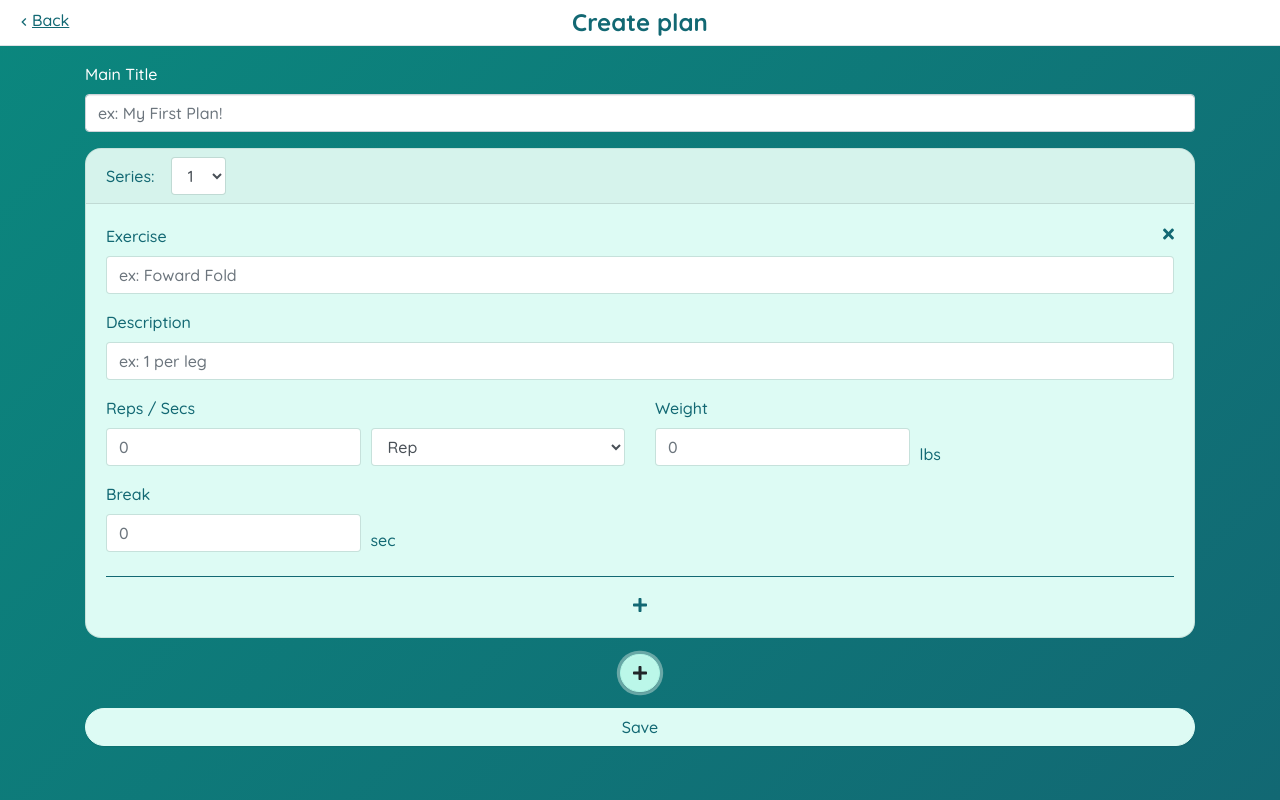
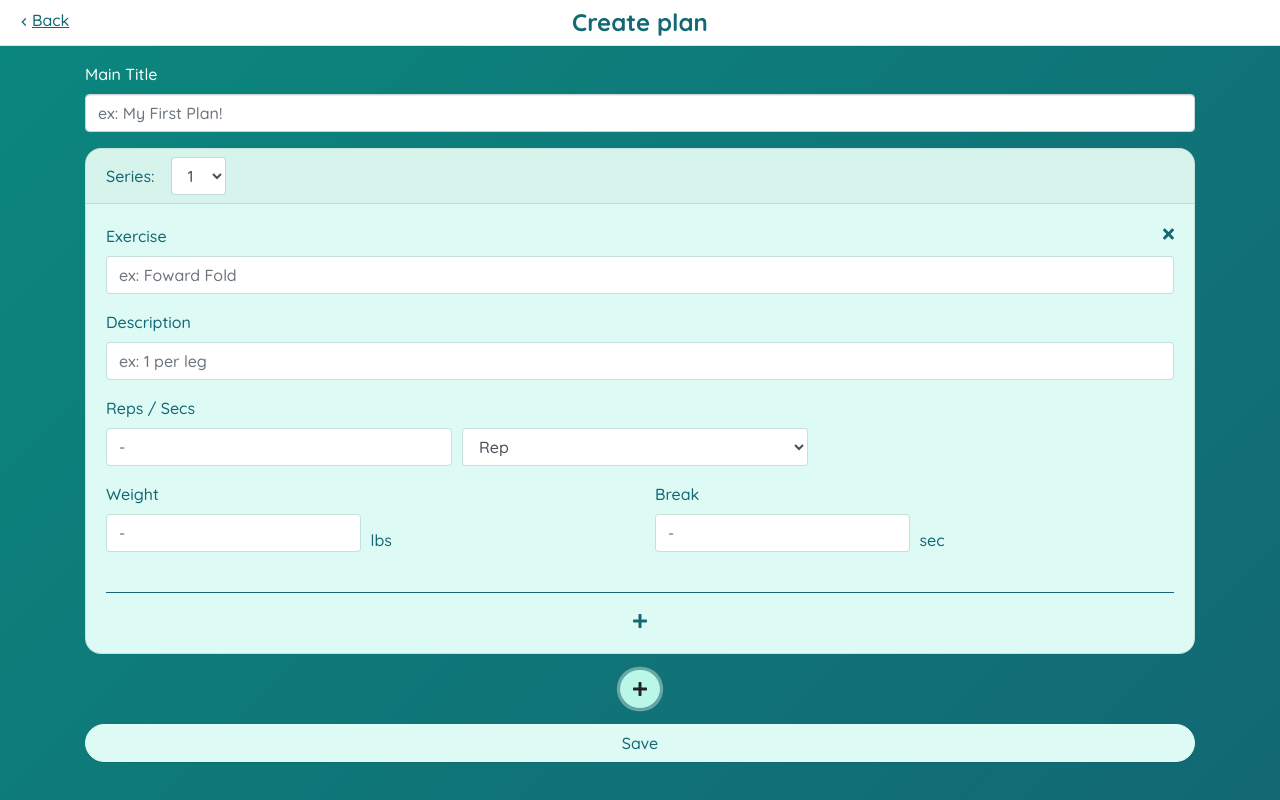
Before and after one commit to williamLafortuneCaissy/trainingApp, a React (Create React App) app: page /plan/create in a window 1280 px wide. Both pictures are taken after a click on the button 640 px from the left and 166 px from the top of the page. Built offline with nearby package versions, Linux system fonts and the light colour scheme.

Commit message:
inputs refactor finished

```diff
--- a/src/components/plan/edit/ExerciseEdit.js
+++ b/src/components/plan/edit/ExerciseEdit.js
@@ -6,7 +6,9 @@ import { Button, Card, Col, Container, Form, Row } from 'react-bootstrap';
 // this manages the form
 // ==============================================
 // @param {func} deleteExercise deletes this exercise
-const ExerciseEdit = ({ removeExercise }) => {
+const ExerciseEdit = ({ exercise, removeExercise, handleChange }) => {
+
+    const inputNameSuffix = `.${exercise.setId}.${exercise.id}`
 
     return (
         <>
@@ -18,34 +20,43 @@ const ExerciseEdit = ({ removeExercise }) => {
                     </button>
                 </div>
                 <Form.Control
-                    name={'exercise'}
+                    name={`title${inputNameSuffix}`}
                     type="text"
                     placeholder="ex: Foward Fold"
+                    onChange={handleChange}
+                    value={exercise.title}
                 />
             </Form.Group>
             <Form.Group>
                 <Form.Label>Description</Form.Label>
                 <Form.Control
-                    name={'description'}
+                    name={`description${inputNameSuffix}`}
                     type="text"
                     placeholder="ex: 1 per leg"
+                    onChange={handleChange}
+                    value={exercise.description}
                 />
             </Form.Group>
             <Row className="pb-2">
-                <Form.Group as={Col} xs="6">
+                <Form.Group as={Col} xs="8">
                     <Form.Label>Reps / Secs</Form.Label>
                     <Form.Row>
                         <Col xs="6">
                             <Form.Control
-                                name={'rep'}
+                                name={`nbs${inputNameSuffix}`}
                                 type="number"
-                                placeholder="0"
+                                min={0}
+                                placeholder="-"
+                                onChange={handleChange}
+                                value={exercise.rep}
                             />
                         </Col>
                         <Col xs="6">
                             <Form.Control
-                                name={'nbsType'}
+                                name={`nbsType${inputNameSuffix}`}
                                 as="select"
+                                onChange={handleChange}
+                                value={exercise.nbsType}
                             >
                                 <option key={'rep'} value="rep">Rep</option>
                                 <option key={'sec'} value="sec">Sec</option>
@@ -58,9 +69,12 @@ const ExerciseEdit = ({ removeExercise }) => {
                     <Form.Row>
                         <Col xs="6">
                             <Form.Control
-                                name={'weight'}
+                                name={`weight${inputNameSuffix}`}
                                 type="number"
-                                placeholder="0"
+                                min={0}
+                                placeholder="-"
+                                onChange={handleChange}
+                                value={exercise.weight}
                             />
                         </Col>
                         <Col xs="6" className="align-self-end">lbs</Col>
@@ -71,9 +85,12 @@ const ExerciseEdit = ({ removeExercise }) => {
                     <Form.Row>
                         <Col xs="6">
                             <Form.Control
-                                name={'break'}
+                                name={`break${inputNameSuffix}`}
                                 type="number"
-                                placeholder="0"
+                                min={0}
+                                placeholder="-"
+                                onChange={handleChange}
+                                value={exercise.break}
                             />
                         </Col>
                         <Col xs="6" className="align-self-end">sec</Col>
--- a/src/components/plan/edit/PlanEdit.js
+++ b/src/components/plan/edit/PlanEdit.js
@@ -25,11 +25,52 @@ const PlanEdit = () => {
 	//used to check if we have a set without any exercise
 	const [checkEmptySets, setCheckEmptySets] = useState(false);
 
-	function updateTitle(e) {
-		setForm(prevForm => ({
-			...prevForm,
-			title: e.target.value,
-		}))
+	// simple helper used to simplify complex setForm()
+	// return new object with the updated prop
+	// {prevObject} | "prop"
+	function updateProp(prevObject, prop, value) {
+		return {
+			...prevObject,
+			[prop]: value
+		}
+	}
+
+	function handleChange(e) {
+		// inputName is: prop.{setId}.{exerciseId}
+		// setId and exerciseId if nessessary
+
+		const splittedName = e.target.name.split(".")
+		const prop = splittedName[0]
+		const setId = splittedName[1] || null
+		const exerciseId = splittedName[2] || null
+
+		setForm(prevForm => {
+			if (!setId) {
+				return updateProp(prevForm, prop, e.target.value)
+			} else {
+				return {
+					...prevForm,
+					sets: prevForm.sets.map(prevSet => {
+						if (prevSet.id === setId) {
+							if (!exerciseId) {
+								// update 2nd level (series)
+								return updateProp(prevSet, prop, e.target.value)
+							} else {
+								return {
+									...prevSet,
+									exercises: prevSet.exercises.map(prevExercise => (
+										// update 3rd level (title, description, etc...)
+										updateProp(prevExercise, prop, e.target.value)
+									)),
+								}
+							}
+						} else {
+							prevSet
+						}
+					})
+				}
+			}
+		})
 	}
 
 	function addSet() {
@@ -39,7 +80,7 @@ const PlanEdit = () => {
 				...prevForm.sets,
 				{
 					id: uuid(),
-					series: '',
+					series: "1",
 					exercises: []
 				}
 			],
@@ -57,10 +98,12 @@ const PlanEdit = () => {
 							...prevSet.exercises,
 							{
 								id: uuid(),
+								setId: prevSet.id,
 								title: '',
 								description: '',
 								nbs: '', // number
 								nbsType: 'rep', // rep || sec
+								weight: '',
 								break: '',
 							}
 						],
@@ -69,10 +112,6 @@ const PlanEdit = () => {
 					prevSet
 			)),
 		}))
-	}
-
-	function removeSet(setId) {
-		console.log('removeSet')
 	}
 
 	function removeExercise(setId, exerciseId) {
@@ -94,6 +133,7 @@ const PlanEdit = () => {
 		setCheckEmptySets(true)
 	}
 
+	// remove every sets that has no exercises
 	useEffect(() => {
 		if (checkEmptySets) {
 			setForm(prevForm => {
@@ -106,13 +146,18 @@ const PlanEdit = () => {
 		}
 	}, [checkEmptySets]);
 
+	function handleSubmit(e) {
+		e.preventDefault()
+		console.log("Submit", form)
+	}
 
-	const setElements = form.sets.map((set, i) => (
+	const setElements = form.sets.map(set => (
 		<SetEdit
 			key={set.id}
 			set={set}
 			addExercise={() => addExercise(set.id)}
 			removeExercise={removeExercise}
+			handleChange={handleChange}
 		/>
 	))
 
@@ -120,7 +165,7 @@ const PlanEdit = () => {
 		<div className="layout">
 			<Header title={'Create plan'} backHref="/" />
 			<main className="layout-main container">
-				<Form>
+				<Form onSubmit={handleSubmit}>
 					<Form.Group>
 						<Form.Label htmlFor="planTitle">Main Title</Form.Label>
 						<Form.Control
@@ -129,7 +174,8 @@ const PlanEdit = () => {
 							name="title"
 							placeholder="ex: My First Plan!"
 							value={form.title}
-							onChange={updateTitle}
+							onChange={handleChange}
+							required
 						/>
 					</Form.Group>
 					{setElements}
@@ -138,11 +184,6 @@ const PlanEdit = () => {
 							<FontAwesomeIcon icon={faPlus} />
 						</Button>
 					</div>
-
-
-					{/* {oldSets.map((id) => (
-						<SetEdit key={id} deleteSet={() => deleteSet(id)}/>
-					))} */}
 					<Button type="submit" variant="light" block className="mt-3">Save</Button>
 				</Form>
 			</main>
--- a/src/components/plan/edit/SetEdit.js
+++ b/src/components/plan/edit/SetEdit.js
@@ -9,7 +9,7 @@ import uuid from 'react-uuid';
 // this manages the add / remove / list exercice
 // =======================================================
 // @param {func} deleteSet deletes this set
-const SetEdit = ({ index, set, addExercise, removeExercise }) => {
+const SetEdit = ({ index, set, addExercise, removeExercise, handleChange }) => {
     // console.log("set: ", set)
 
     useEffect(() => {
@@ -27,10 +27,12 @@ const SetEdit = ({ index, set, addExercise, removeExercise }) => {
         return options
     }
 
-    const exerciceElements = set.exercises.map(exercise => (
+    const exerciceElements = set.exercises.map((exercise) => (
         <ExerciseEdit
             key={exercise.id}
+            exercise={exercise}
             removeExercise={() => removeExercise(set.id, exercise.id)}
+            handleChange={handleChange}
         />
     ))
 
@@ -42,14 +44,13 @@ const SetEdit = ({ index, set, addExercise, removeExercise }) => {
                         <Form.Label className="mb-0 mr-3">Series:</Form.Label>
                         <Form.Control
                             as="select"
-                            name={"serie"}
+                            name={`series.${set.id}`}
+                            onChange={handleChange}
+                            value={set.series}
                         >
                             {getOptions()}
                         </Form.Control>
                     </div>
-                    {/* <button className="ml-auto" type="button" onClick={deleteSet}>
-                        <FontAwesomeIcon icon={faTimes} />
-                    </button> */}
                 </Card.Header>
                 <Card.Body>
                     {exerciceElements}
```
